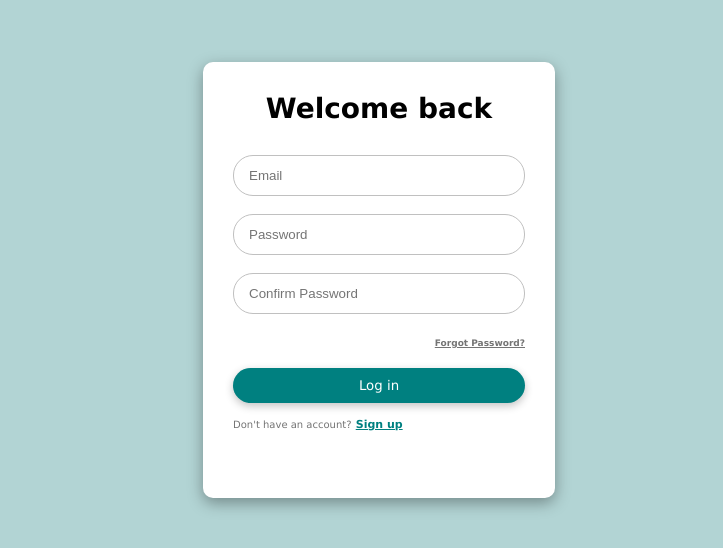
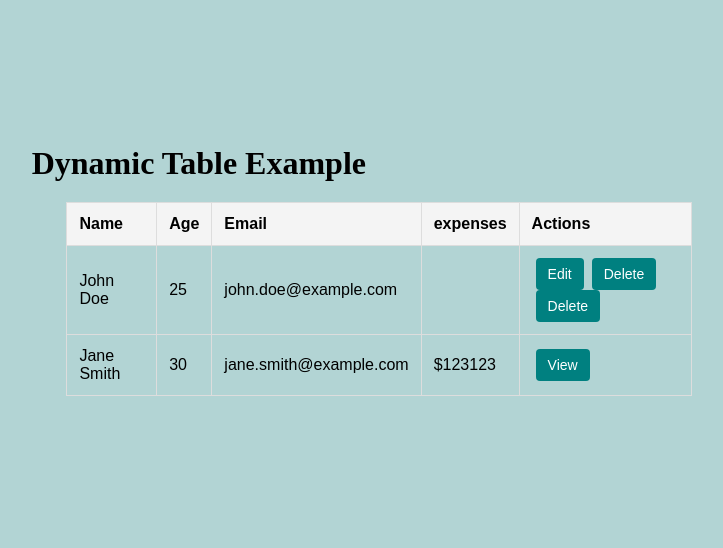
Before and after one commit to deetosh/UI_EXPENSE_TRACKER, a React (Vite) app in the folder lester/: page / in a window 1280 px wide. Shown: the part 120-668 px from the top of the page, without its empty margins (261-984 px from the left). Built offline with nearby package versions, Linux system fonts and the light colour scheme.

Commit message:
made a basic framework of dynamic table component

```diff
--- a/lester/src/App.jsx
+++ b/lester/src/App.jsx
@@ -3,13 +3,14 @@ import './App.css'
 import Footer from './Components/footer'
 import Head from './Components/head'
 import LoginForm from './Components/login'
+import TableExample from './Components/texttable'
 
 function App() {
   const [count, setCount] = useState(0)
 
   return (
     <div className='form_body'>
-      <LoginForm/>
+      <TableExample/>
     </div>
   )
 }
--- /dev/null
+++ b/lester/src/Components/AllCSS/table.css
@@ -0,0 +1,38 @@
+.table-container {
+    margin: 20px auto;
+    width: 90%;
+    overflow-x: auto;
+  }
+
+  .dynamic-table {
+    width: 100%;
+    border-collapse: collapse;
+    font-family: Arial, sans-serif;
+  }
+
+  .dynamic-table th,
+  .dynamic-table td {
+    padding: 12px;
+    text-align: left;
+    border: 1px solid #ddd;
+  }
+
+  .dynamic-table th {
+    background-color: #f4f4f4;
+    font-weight: bold;
+  }
+
+  .action-button {
+    padding: 8px 12px;
+    margin: 0 4px;
+    border: none;
+    border-radius: 4px;
+    cursor: pointer;
+    background-color: teal;
+    color: white;
+    font-size: 14px;
+  }
+
+  .action-button:hover {
+    background-color: darkslategray;
+  }
--- /dev/null
+++ b/lester/src/Components/table.jsx
@@ -0,0 +1,45 @@
+import React from "react";
+import "./AllCSS/table.css"; // Optional: Add your CSS file for styling
+
+const DynamicTable = ({ columns, data, onButtonClick }) => {
+  return (
+    <div className="table-container">
+      <table className="dynamic-table">
+        {/* Table Head */}
+        <thead>
+          <tr>
+            {columns.map((column, index) => (
+              <th key={index}>{column}</th>
+            ))}
+            <th>Actions</th> {/* For buttons */}
+          </tr>
+        </thead>
+
+        {/* Table Body */}
+        <tbody>
+          {data.map((row, rowIndex) => (
+            <tr key={rowIndex}>
+              {columns.map((col, colIndex) => (
+                <td key={colIndex}>{row[col]}</td>
+              ))}
+              <td>
+                {row.buttons &&
+                  row.buttons.map((button, btnIndex) => (
+                    <button
+                      key={btnIndex}
+                      className="action-button"
+                      onClick={() => onButtonClick(button, row)}
+                    >
+                      {button.label}
+                    </button>
+                  ))}
+              </td>
+            </tr>
+          ))}
+        </tbody>
+      </table>
+    </div>
+  );
+};
+
+export default DynamicTable;
--- /dev/null
+++ b/lester/src/Components/texttable.jsx
@@ -0,0 +1,44 @@
+import React from "react";
+import DynamicTable from "./table";
+
+const TableExample = () => {
+  const columns = ["Name", "Age", "Email" , "expenses"];
+
+  const data = [
+    {
+      Name: "John Doe",
+      Age: 25,
+      Email: "john.doe@example.com",
+      buttons: [
+        { label: "Edit", action: "edit" },
+        { label: "Delete", action: "delete" },
+        { label: "Delete", action: "delete" },
+      ],
+    },
+    {
+      Name: "Jane Smith",
+      Age: 30,
+      Email: "jane.smith@example.com",
+      expenses : "$123123" ,
+      buttons: [{ label: "View", action: "view" }],
+    },
+  ];
+
+  const handleButtonClick = (button, row) => {
+    console.log(`Button clicked: ${button.action}`, row);
+    // Add your logic for button actions here
+  };
+
+  return (
+    <div>
+      <h1>Dynamic Table Example</h1>
+      <DynamicTable
+        columns={columns}
+        data={data}
+        onButtonClick={handleButtonClick}
+      />
+    </div>
+  );
+};
+
+export default TableExample;
```
